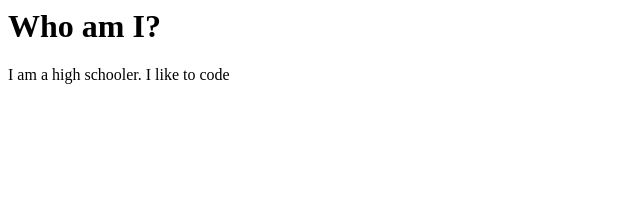
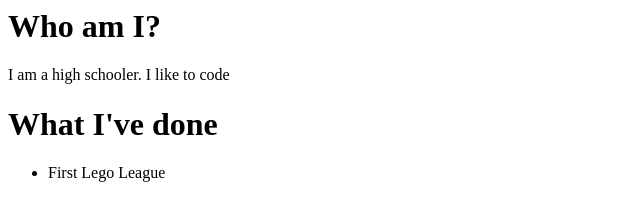
Before and after one commit to TanglyEagle7718/FirstWebsite.github.io, a plain HTML site: page index.html in a window 1280 px wide. Shown: the whole page, without its empty margins (0-640 px from the left). Drawn offline with Linux system fonts and the light colour scheme.

Commit message:
Update index.html

```diff
--- a/index.html
+++ b/index.html
@@ -5,9 +5,16 @@
   </title>
 
   <body>
+
     <h1>Who am I?</h1>
+
     <p>I am a high schooler. I like to code</p>
-</body>
 
+    <h1>What I've done</h1>
 
+    <ul>
+      <li>First Lego League
+    </ul>
+
+  </body>
 </html>
```
